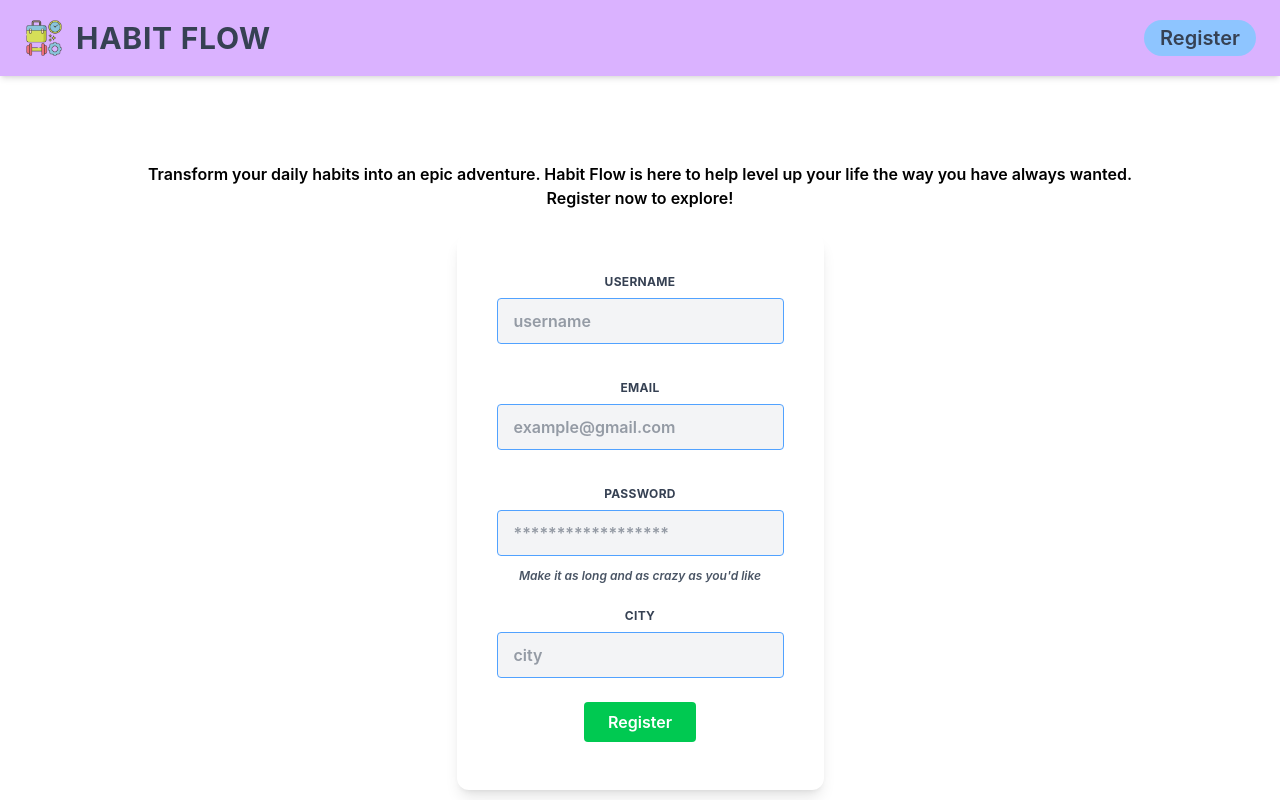
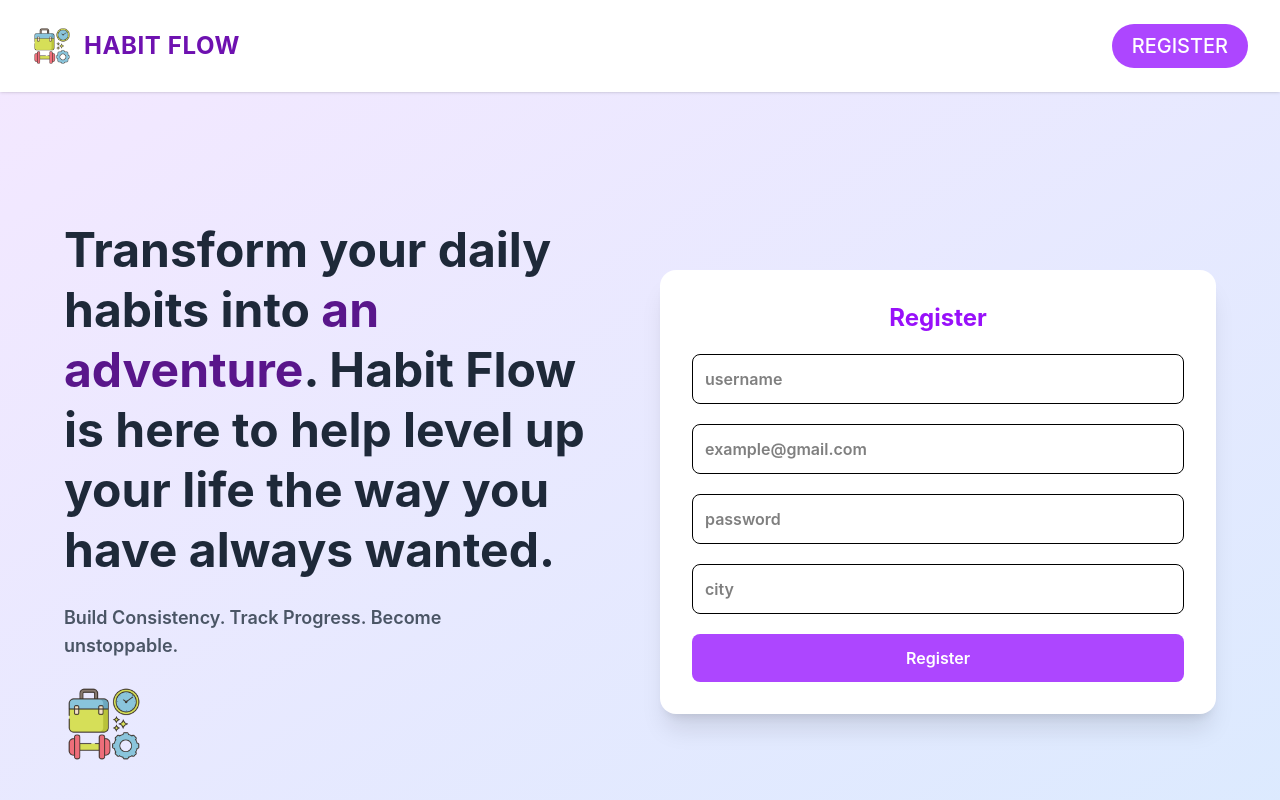
Before and after one commit to sailakshmie26/HabitFlow, a React (Vite) app: page /register in a window 1280 px wide. Shown: the top 800 px of the page. Built offline with nearby package versions, Linux system fonts and the light colour scheme.

Commit message:
updated register form and adding achievement badge component

```diff
--- /dev/null
+++ b/src/components/AchievementBadges.jsx
@@ -0,0 +1,11 @@
+import React from 'react'
+
+const AchievementBadges = () => {
+  return (
+    <div>
+
+    </div>
+  )
+}
+
+export default AchievementBadges
--- a/src/components/Navbar.jsx
+++ b/src/components/Navbar.jsx
@@ -15,14 +15,14 @@ const Navbar = () => {
 
   return (
     <>
-      <div className="sticky top-0 z-50 flex justify-between items-center px-6 py-0 bg-purple-300 text-gray-700 shadow-md">
-        <div className=" flex items-center gap-3 text-black-500 text-xl py-2">
+      <div className="sticky top-0 z-50 flex justify-between items-center px-8 py-1 bg-white shadow-sm">
+        <div className="flex items-center gap-3">
           <img
             src={habitFlowIcon}
             alt="HabitFlowIcon"
-            className="w-10 h-10 transform hover:scale-110 duration-500 transition"
+            className="w-10 h-10 transform hover:scale-110 transition"
           />
-          <h1 className="text-3xl font-bold tracking-wide">HABIT FLOW</h1>
+          <h1 className="text-2xl text-purple-800 font-bold tracking-wide">HABIT FLOW</h1>
         </div>
 
         <div className="flex gap-3 text-xl py-5">
@@ -31,12 +31,12 @@ const Navbar = () => {
               onClick={handleLogout}
               className="bg-red-400 hover:bg-red-600 text-white font-semibold py-2 px-4 rounded-full transition"
             >
-              Logout
+              LOGOUT
             </button>
           ) : (
             <Link to={"/register"}>
-              <button className="bg-blue-300 hover:bg-blue-500 text-gray-700 font-semibold py-1 px-4 rounded-full">
-                Register
+              <button className="bg-purple-500 hover:bg-purple-700 text-white font-medium py-2 px-5 rounded-full transition">
+                REGISTER
               </button>
             </Link>
           )}
--- a/src/pages/Register.jsx
+++ b/src/pages/Register.jsx
@@ -4,6 +4,7 @@ import { useState } from "react";
 import { useNavigate } from "react-router-dom";
 import { useDispatch } from "react-redux";
 import { register } from "../features/auth/authSlice";
+import habitFlowIcon from "../assets/habitFlowIcon.png";
 
 const Register = () => {
   const dispatch = useDispatch();
@@ -20,119 +21,90 @@ const Register = () => {
     setFormdata((prev) => ({ ...prev, [name]: value }));
   };
 
-  const handleSubmit =(e) => {
-    e.preventDefault()
-    dispatch(register(formdata))
-    navigate("/")
-  }
+  const handleSubmit = (e) => {
+    e.preventDefault();
+    dispatch(register(formdata));
+    navigate("/");
+  };
 
 return (
 <>
 <Navbar />
-      <div className="min-h-screen flex flex-col items-center justify-center px-4 text-center text-md font-semibold">
-        <h2>
-          Transform your daily habits into an epic adventure. Habit Flow is here
-          to help level up your life the way you have always wanted.
-        </h2>
-        <div>
-          <h2>Register now to explore!</h2>
-          <div className="w-full max-w-2xl">
+<div className="min-h-screen flex items-center justify-center px-6 bg-gradient-to-br from-purple-100 to-blue-100 text-center text-md font-semibold">
+  <div className="grid md:grid-cols-2 gap-10 items-center max-w-6xl w-full">
+
+    <div className="text-center md:text-left space-y-6">
+    <h1 className="text-4xl md:text-5xl font-bold text-gray-800 leading-tight">
+      Transform your daily habits into
+      <span className="text-purple-900"> an adventure</span>. Habit Flow is
+      here to help level up your life the way you have always wanted.
+    </h1>
+    <p className="text-gray-600 text-lg max-w-md">
+    Build Consistency. Track Progress. Become unstoppable.</p>
+    <img
+      src={habitFlowIcon}
+      alt="HabitFlowIcon"
+      className="w-20 mx:w-24 mx-auto md:mx-0 transform hover:scale-110 transition"
+    />
+    </div>
+
       <form
         onSubmit={handleSubmit}
-          className="bg-white shadow-lg rounded-xl p-10 mt-6">
-            <div className="flex flex-wrap -mx-3 mb-6">
-              <div className="w-full px-3 mb-6 md:mb-0">
-                <label
-                  className="block uppercase tracking-wide text-gray-700 text-xs font-bold mb-2"
-                  htmlFor="username"
+        className=" w-full mx-w-md justify-self-center bg-white shadow-xl rounded-2xl p-8 space-y-5"
       >
-                  Username
-                </label>
+            <h2 className="text-2xl font-bold text-center text-purple-600">
+              Register
+            </h2>
             <input
               onChange={handleInput}
               value={formdata.username}
-                  className="appearance-none block w-full bg-gray-100 text-gray-700 border border-blue-400 border rounded py-3 px-4 mb-3 leading-tight focus:outline-none focus:bg-white"
+              className="w-full p-3 border rounded-lg focus:outline-none focus:ring-2 focus:ring-purple-400"
               id="username"
               type="text"
               name="username"
               placeholder="username"
               required
             />
-              </div>
-            </div>
-            <div className="flex flex-wrap -mx-3 mb-6">
-              <div className="w-full px-3 mb-6 md:mb-0">
-                <label
-                  className="block uppercase tracking-wide text-gray-700 text-xs font-bold mb-2"
-                  htmlFor="username"
-                >
-                  Email
-                </label>
+
             <input
               onChange={handleInput}
               value={formdata.email}
-                  className="appearance-none block w-full bg-gray-100 text-gray-700 border border-blue-400 border rounded py-3 px-4 mb-3 leading-tight focus:outline-none focus:bg-white"
+              className="w-full p-3 border rounded-lg focus:outline-none focus:ring-2 focus:ring-purple-400"
               id="email"
               type="email"
               name="email"
               placeholder="example@gmail.com"
               required
             />
-              </div>
-            </div>
-            <div className="flex flex-wrap -mx-3 mb-6">
-              <div className="w-full px-3">
-                <label
-                  className="block uppercase tracking-wide text-gray-700 text-xs font-bold mb-2"
-                  htmlFor="password"
-                >
-                  Password
-                </label>
+
             <input
               onChange={handleInput}
               value={formdata.password}
-                  className="appearance-none block w-full bg-gray-100 text-gray-700 border border-blue-400 rounded py-3 px-4 mb-3 leading-tight focus:outline-none focus:bg-white focus:border-gray-500"
+              className="w-full p-3 border rounded-lg focus:outline-none focus:ring-2 focus:ring-purple-400"
               id="password"
               type="password"
               name="password"
-                  placeholder="******************"
+              placeholder="password"
               required
             />
-                <p className="text-gray-600 text-xs italic">
-                  Make it as long and as crazy as you'd like
-                </p>
-              </div>
-            </div>
-            <div className="flex flex-wrap -mx-3 mb-2">
-              <div className="w-full px-3 mb-6 md:mb-0">
-                <label
-                  className="block uppercase tracking-wide text-gray-700 text-xs font-bold mb-2"
-                  htmlFor="city"
-                >
-                  City
-                </label>
+
             <input
               onChange={handleInput}
               value={formdata.city}
-                  className="appearance-none block w-full bg-gray-100 text-gray-700 border border-blue-400 rounded py-3 px-4 leading-tight focus:outline-none focus:bg-white focus:border-gray-500"
+              className="w-full p-3 border rounded-lg focus:outline-none focus:ring-2 focus:ring-purple-400"
               id="grid-city"
               type="text"
               name="city"
               placeholder="city"
               required
             />
-                <div className="flex justify-center mt-4">
               <button
                 type="submit"
-                  className="bg-green-500 hover:bg-green-600 text-white mt-2 px-6 py-2 rounded"
+                className="w-full bg-purple-500 hover:bg-purple-700 text-white font-semibold py-3 rounded-lg transition"
               >
                 Register
               </button>
-                </div>
-              </div>
-            </div>
       </form>
-          </div>
   </div>
 </div>
 <Footer />
```
Lines whose indentation alone changed are shown as unchanged.
